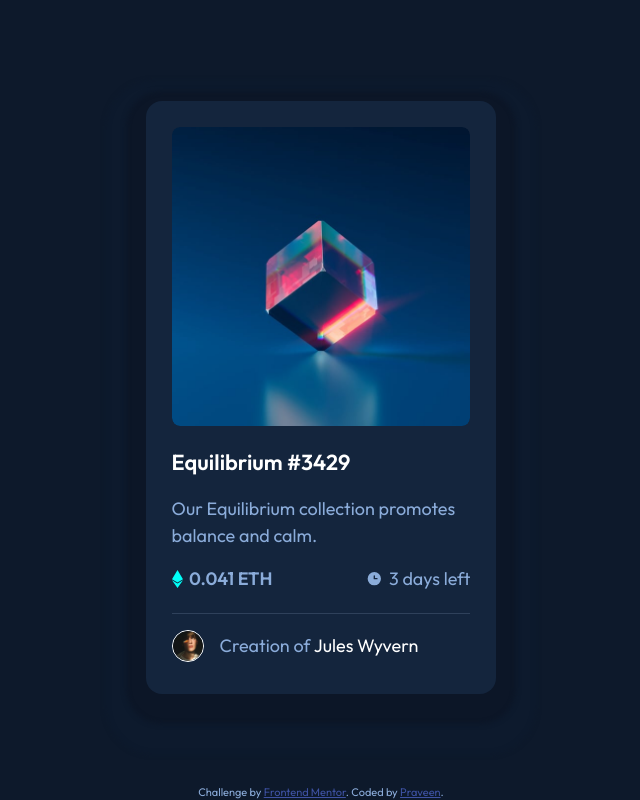
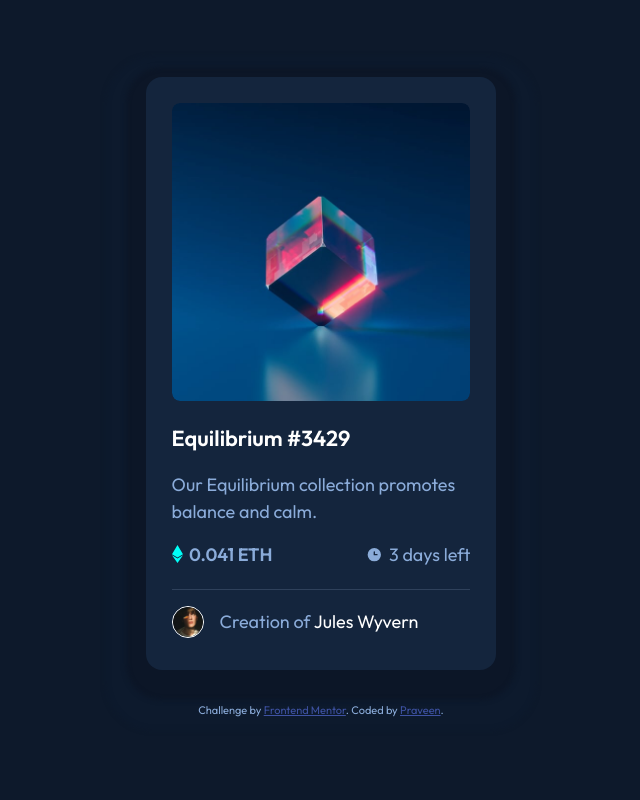
Before and after one commit to Praveen-BE/NFT-Preview-Card, a plain HTML site: page index.html in a window 1280 px wide. Shown: the whole page, without its empty margins (319-959 px from the left). Drawn offline with Linux system fonts and the light colour scheme.

Commit message:
update css

```diff
--- a/style.css
+++ b/style.css
@@ -256,7 +256,8 @@ body {
 }
 
 .attribution {
-  position: absolute;
+  /* position: absolute; */
+  margin-top: 2rem;
   bottom: 0;
   font-size: 11px;
   text-align: center;
```
